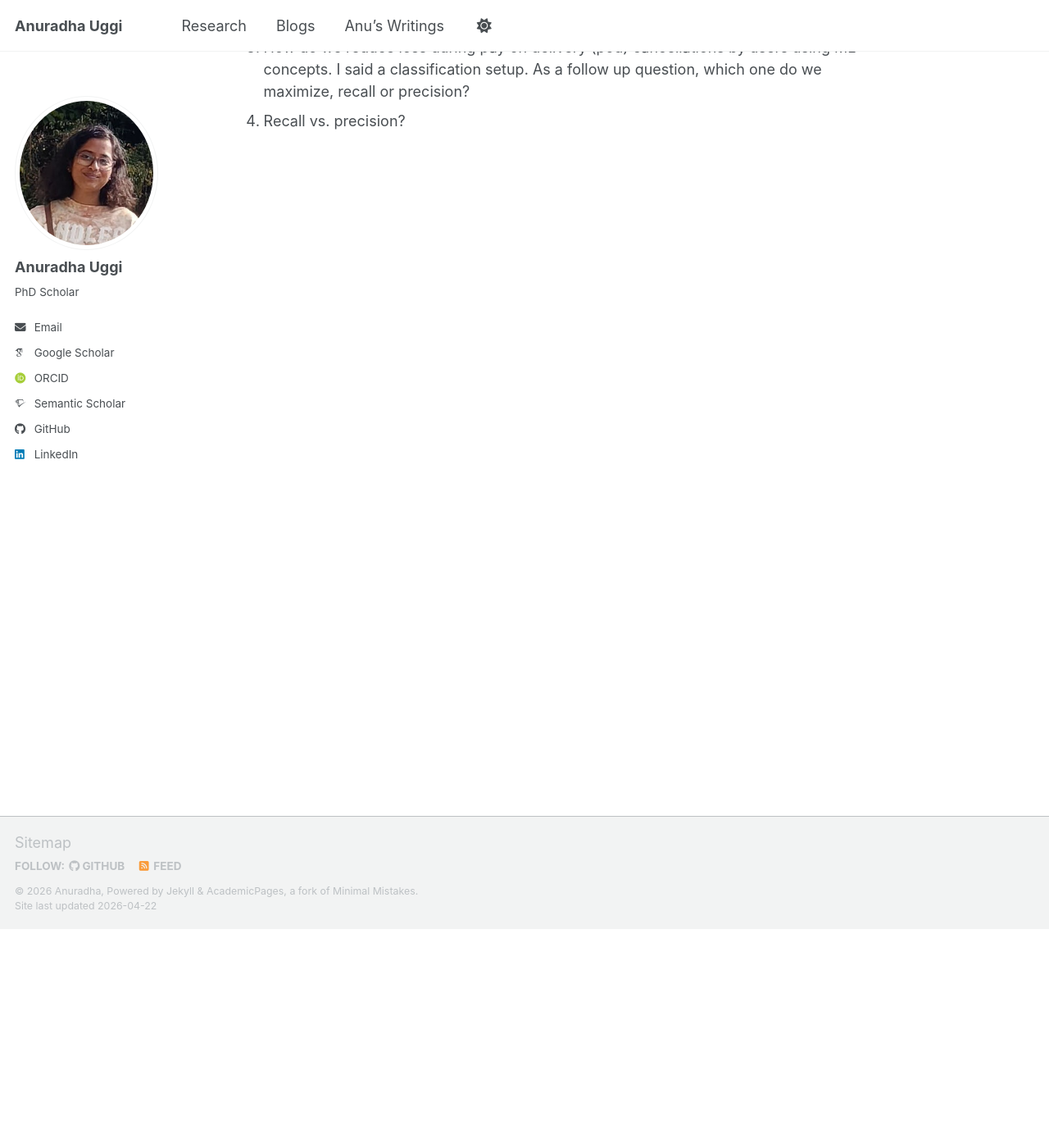
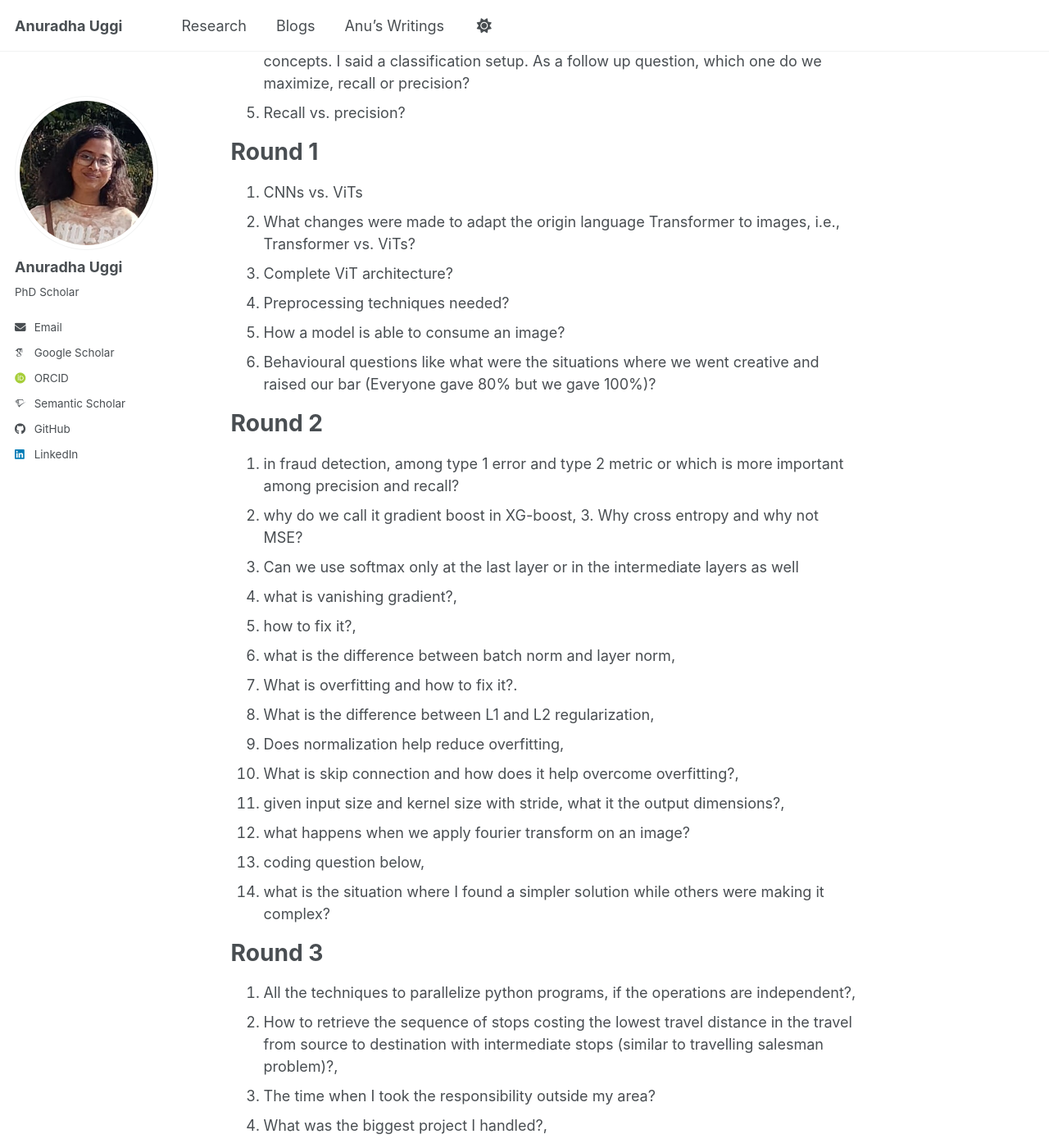
Before and after one commit to Anuradha-Uggi/anuradha-uggi.github.io, a Jekyll site: the page built from Amaz Interv.md, in a window 1280 px wide and 1400 px high, scrolled down 267 px. Shown: the whole window at 82% size. Built offline with Jekyll 4.4.1, drawn with Linux system fonts in a browser that asks for light colours; some web fonts are replaced; our own code applies the rules of GitHub Pages for plain Markdown files; a script bundle is joined from its source files by our own code; library files that are not in the unit come from our copies; some of the changed text lies outside the part shown.

Commit message:
Refactor Amazon screening interview notes
Formatted the interview notes for clarity and consistency.

```diff
--- a/Amaz Interv.md
+++ b/Amaz Interv.md
@@ -1,6 +1,45 @@
-# Amazon screening,
-1) over fitting vs. under fitting,
-2. How to fix these,
+# Amazon screening
+1. over fitting vs. under fitting
+2. How to fix these
 3. When to use max pooling and mean pooling,
 4. How do we reduce loss during pay on delivery (pod) cancellations by users using ML concepts. I said a classification setup. As a follow up question, which one do we maximize, recall or precision?
 5. Recall vs. precision?
+
+# Round 1
+1. CNNs vs. ViTs
+2. What changes were made to adapt the origin language Transformer to images, i.e., Transformer vs. ViTs?
+3. Complete ViT architecture?
+4. Preprocessing techniques needed?
+5. How a model is able to consume an image?
+6. Behavioural questions like what were the situations where we went creative and raised our bar (Everyone gave 80% but we gave 100%)?
+
+# Round 2
+1. in fraud detection, among type 1 error and type 2 metric or which is more important among precision and recall?
+2. why do we call it gradient boost in XG-boost, 3. Why cross entropy and why not MSE?
+3. Can we use softmax only at the last layer or in the intermediate layers as well
+4. what is vanishing gradient?,
+5. how to fix it?,
+6. what is the difference between batch norm and layer norm,
+7. What is overfitting and how to fix it?.
+8. What is the difference between L1 and L2 regularization,
+9. Does normalization help reduce overfitting,
+10. What is skip connection and how does it help overcome overfitting?,
+11. given input size and kernel size with stride, what it the output dimensions?,
+12. what happens when we apply fourier transform on an image?
+13. coding question below,
+14. what is the situation where I found a simpler solution while others were making it complex?
+
+# Round 3
+1. All the techniques to parallelize python programs, if the operations are independent?,
+2. How to retrieve the sequence of stops costing the lowest travel distance in the travel from source to destination with intermediate stops (similar to travelling salesman problem)?,
+3. The time when I took the responsibility outside my area?
+4. What was the biggest project I handled?,
+5. The time when my advisor was wrong and I was right?,
+6. How does Adam work?,
+7. If I have no access to the data but I have to recommend an approach to solve a problem, how do I do it?,
+8. How do I convince others about an Idea I have?
+
+# Round 4
+Was full of behavioural questions
+
+# Round 5
```
